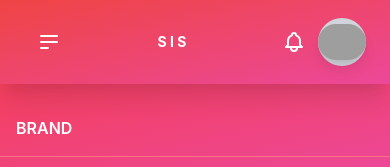
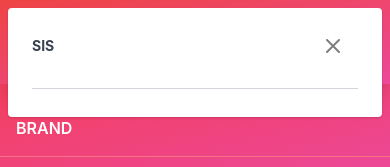
Before and after one commit to wtfychxx/nextjs-tailwind, a Next.js app: page /card in a window 390 px wide. Both pictures are taken after a click on the button 49 px from the left and 42 px from the top of the page. Shown: the top 167 px of the page. Built offline with nearby package versions, Linux system fonts and the light colour scheme; grey boxes are pictures that could not be loaded.

Commit message:
sidebar collapse

```diff
--- a/components/sidebar/AdminSidebar.jsx
+++ b/components/sidebar/AdminSidebar.jsx
@@ -47,6 +47,49 @@ export default function AdminSidebar() {
             <UserDropdown />
           </li>
         </ul>
+
+        <div
+          className={
+            `md:flex md:flex-col md:items-stretch md:opacity-100 md:relative md:mt-4 md:shadow-none shadow absolute top-0 left-0 right-0 z-40 overflow-y-auto overflow-x-hidden h-auto items-center flex-1 rounded ` +
+            collapse
+          }
+        >
+          <div className="md:min-w-full md:hidden block pb-4 mb-4 border-b border-solid border-gray-300">
+            <div className="flex flex-wrap">
+              <div className="w-6/12">
+                <Link href="/card">
+                  <a
+                    href="#"
+                    className="md:block text-left md:pb-2 text-gray-700 mr-0 inline-block whitespace-no-wrap text-sm uppercase font-bold p-4 px-0"
+                  >
+                    SIS
+                  </a>
+                </Link>
+              </div>
+              <div className="w-6/12 flex justify-end">
+                <button
+                  className="cursor-pointer text-black opacity-50 md:hidden px-3 py-1 text-xl leading-none bg-transparent rounded border border-solid border-transparent"
+                  onClick={() => setCollapse("hidden")}
+                >
+                  <svg
+                    xmlns="http://www.w3.org/2000/svg"
+                    className="h-6 w-6"
+                    fill="none"
+                    viewBox="0 0 24 24"
+                    stroke="currentColor"
+                  >
+                    <path
+                      strokeLinecap="round"
+                      strokeLinejoin="round"
+                      strokeWidth={2}
+                      d="M6 18L18 6M6 6l12 12"
+                    />
+                  </svg>
+                </button>
+              </div>
+            </div>
+          </div>
+        </div>
       </div>
     </div>
   );
```
